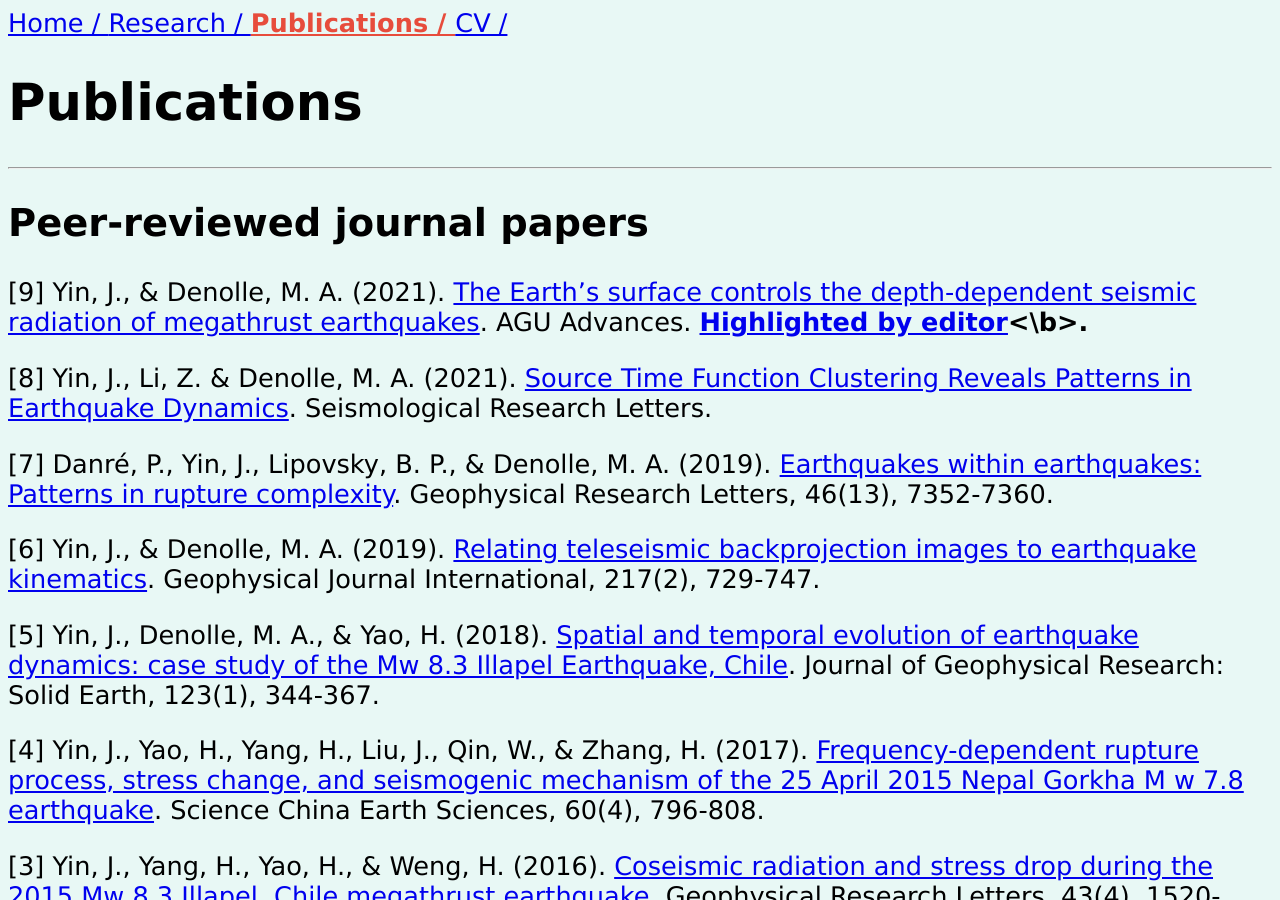
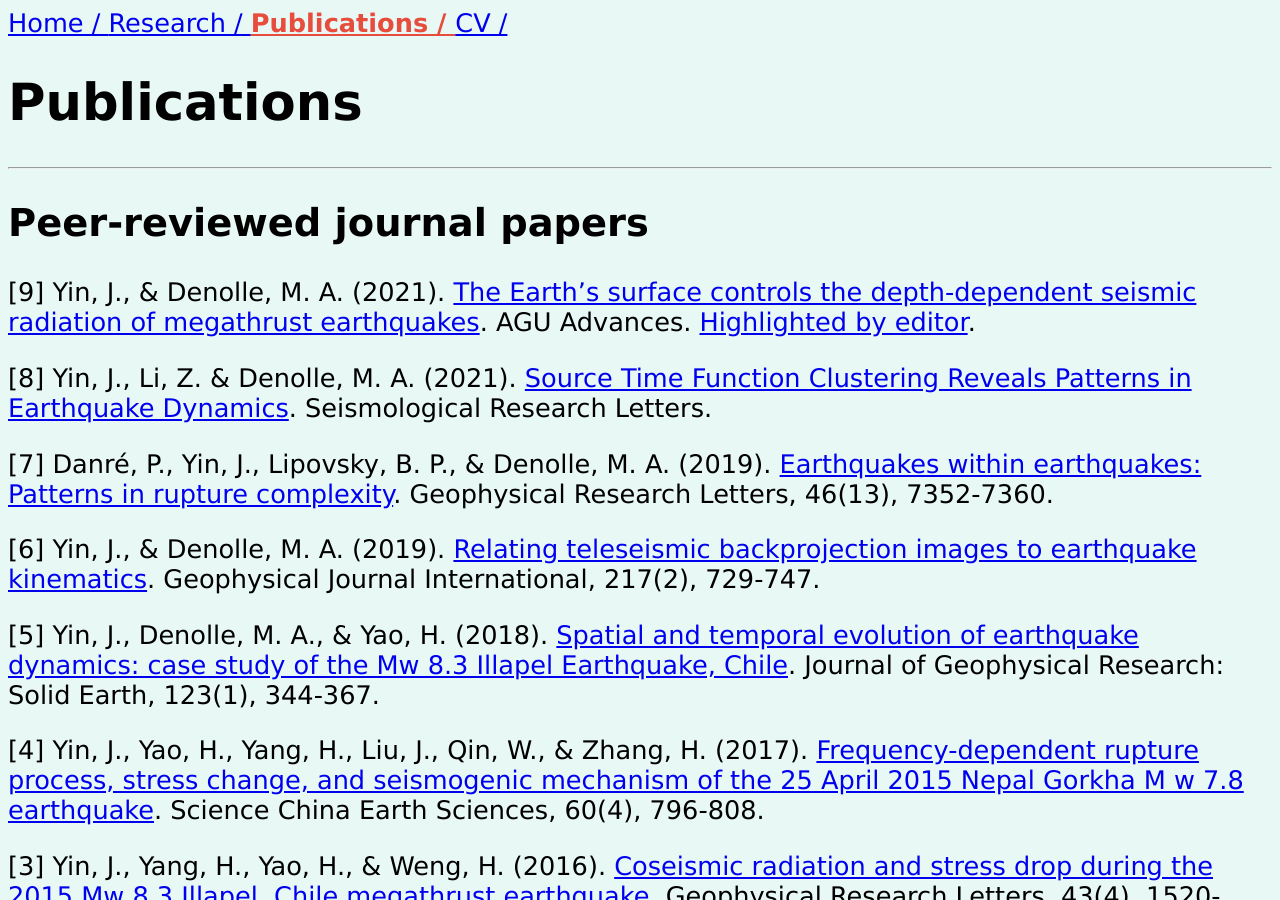
Before and after one commit to yinjiuxun/yinjiuxun.github.io, a Jekyll site: the page built from pages/publications.md, in a window 1280 px wide and 900 px high. Built offline with Jekyll 4.4.1, drawn with Linux system fonts in a browser that asks for light colours.

```diff
--- a/pages/publications.md
+++ b/pages/publications.md
@@ -8,7 +8,7 @@ title: Publications
 
 <h2> Peer-reviewed journal papers </h2>
 
-[9] Yin, J., & Denolle, M. A. (2021). [The Earth’s surface controls the depth-dependent seismic radiation of megathrust earthquakes](https://agupubs.onlinelibrary.wiley.com/doi/abs/10.1029/2021AV000413). AGU Advances. <b>[Highlighted by editor](https://eos.org/editor-highlights/the-highs-and-the-lows-of-megathrust-earthquakes)<\b>.
+[9] Yin, J., & Denolle, M. A. (2021). [The Earth’s surface controls the depth-dependent seismic radiation of megathrust earthquakes](https://agupubs.onlinelibrary.wiley.com/doi/abs/10.1029/2021AV000413). AGU Advances. [Highlighted by editor](https://eos.org/editor-highlights/the-highs-and-the-lows-of-megathrust-earthquakes).
 
 [8] Yin, J., Li, Z. & Denolle, M. A. (2021). [Source Time Function Clustering Reveals Patterns in Earthquake Dynamics](https://pubs.geoscienceworld.org/ssa/srl/article/doi/10.1785/0220200403/595796/Source-Time-Function-Clustering-Reveals-Patterns). Seismological Research Letters.
 
```
